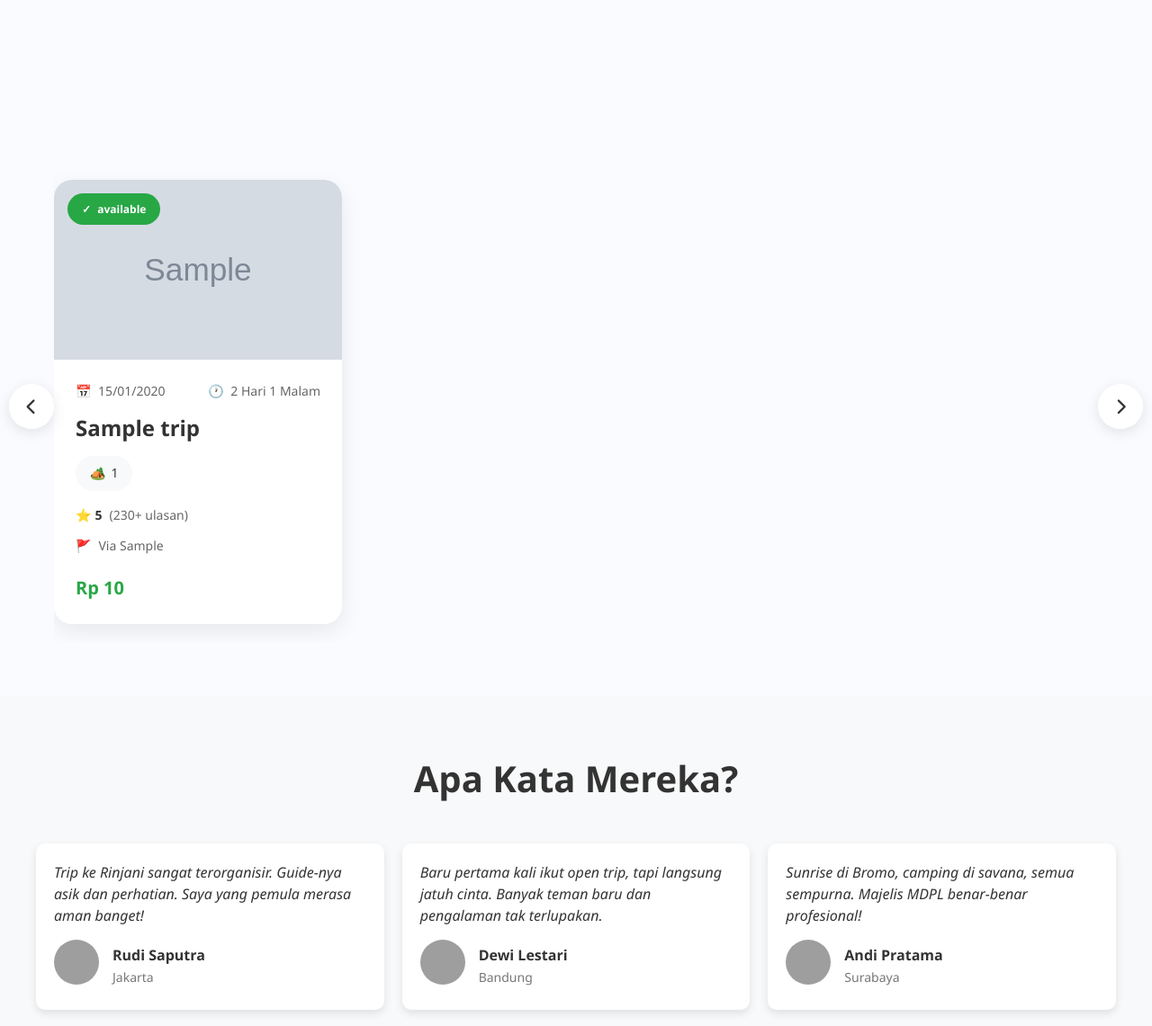
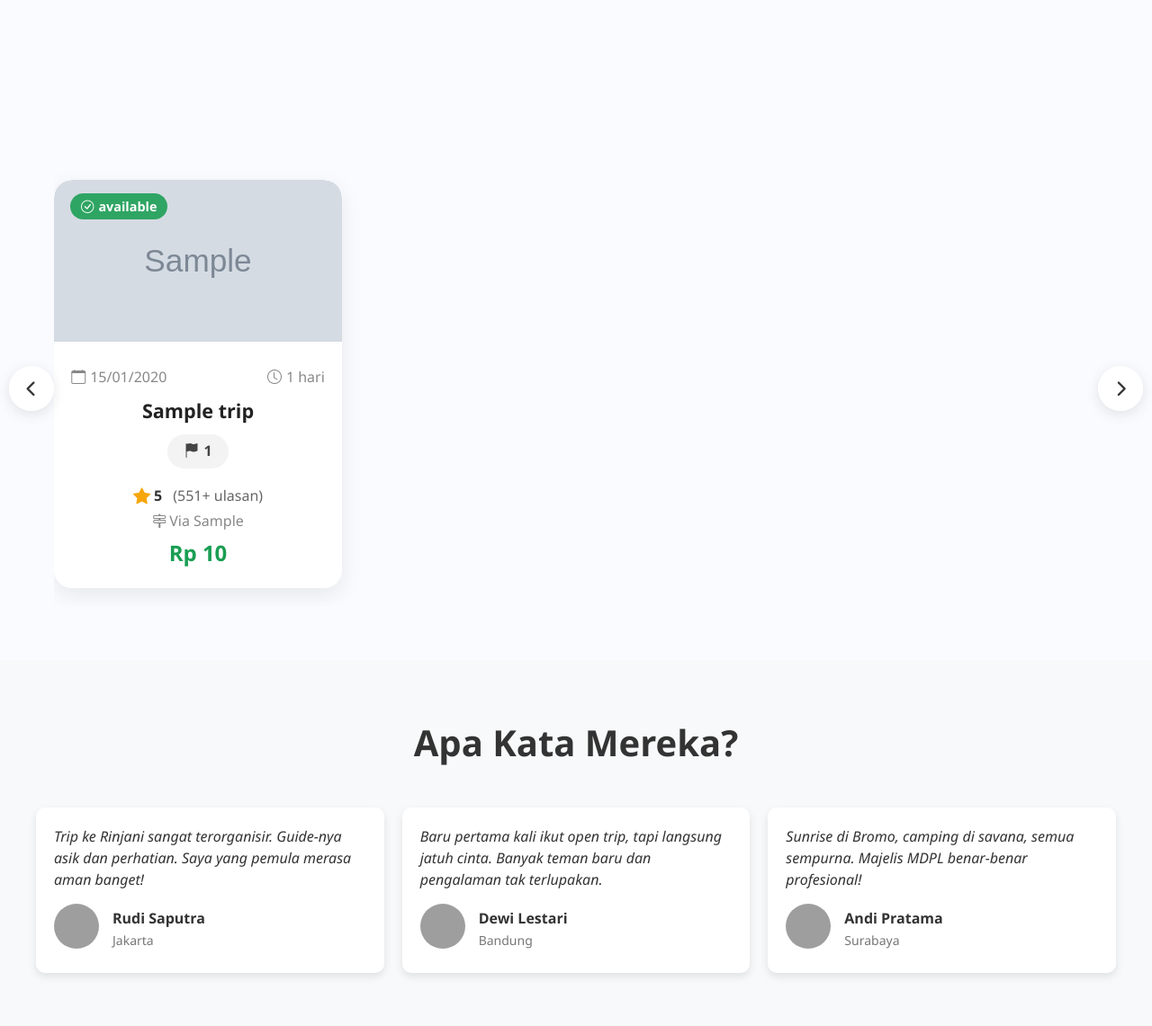
Before and after one commit to PROJEK-SEMESTER-3-KELOMPOK-NGELAWAN/majelismdpl.com, a PHP site: page / in a window 1280 px wide. Shown: the part 1406-2547 px from the top of the page at 90% size. Run offline with PHP 8.4, Linux system fonts and the light colour scheme; tables that the repository leaves empty hold one stand-in row (values such as "Sample post"); grey boxes marked "Sample" are stand-in pictures; some libraries are stand-ins or nearby versions; grey boxes are pictures that could not be loaded.

Commit message:
merubah tampilan trip user

```diff
--- a/css/style.css
+++ b/css/style.css
@@ -532,8 +532,8 @@ body {
   display: none;
 }
 
-/* === DESTINATION CARD === */
 .destination-card {
+  position: relative;
   min-width: 320px;
   max-width: 320px;
   background: #fff;
@@ -551,81 +551,85 @@ body {
 }
 
 .card-image-container {
-  position: relative;
-  height: 200px;
+  width: 100%;
+  text-align: center;
+  border-radius: 20px 20px 0 0;
   overflow: hidden;
 }
-
 .card-image {
   width: 100%;
-  height: 100%;
   object-fit: cover;
-  transition: transform 0.3s ease;
+  height: 180px;
+  border-radius: 20px 20px 0 0;
+}
+
+.status-badge {
+  position: absolute;
+  top: 15px;
+  left: 18px;
+  border-radius: 32px;
+  font-size: 0.90em;
+  font-weight: 650;
+  padding: 3px 12px;
+  display: flex;
+  align-items: center;
+  gap: 5px;
+  z-index: 3;
+}
+.status-badge.available {
+  background: rgba(25, 158, 82, 0.88);
+  color: #fff;
+}
+.status-badge.sold {
+  background: rgba(220, 53, 69, 0.88);
+  color: #fff;
 }
 
 .destination-card:hover .card-image {
   transform: scale(1.05);
 }
 
-.availability-badge {
-  position: absolute;
-  top: 15px;
-  left: 15px;
-  padding: 8px 16px;
-  border-radius: 20px;
-  font-size: 12px;
-  font-weight: 600;
-  text-transform: lowercase;
-  color: white;
-  z-index: 5;
+.card-content {
+  padding: 1.2rem 1.2rem 1.2rem 1.2rem;
+  text-align: center;
 }
 
-.availability-badge.available {
-  background: #28a745;
-}
-
-.availability-badge.sold {
-  background: #dc3545;
-}
-
-.availability-badge::before {
-  content: "✓ ";
-  margin-right: 4px;
-}
-
-.card-content {
-  padding: 24px;
-}
-
-.card-date-duration {
+.card-row-date-duration {
   display: flex;
   justify-content: space-between;
   align-items: center;
-  margin-bottom: 16px;
-  font-size: 14px;
-  color: #666;
+  margin-bottom: 5px;
+  font-size: 1rem;
+  color: #888;
 }
-
-.card-date::before {
-  content: "📅 ";
-  margin-right: 4px;
-}
-
-.card-duration::before {
-  content: "🕐 ";
-  margin-right: 4px;
+.card-date,
+.card-duration {
+  display: flex;
+  align-items: center;
+  gap: 5px;
 }
 
 .card-title {
-  font-size: 24px;
   font-weight: 700;
-  color: #333;
+  color: #222;
+  font-size: 1.35rem;
+  margin: 0.5rem 0;
+}
+.card-type {
   margin-bottom: 16px;
-  line-height: 1.2;
 }
 
-.card-type {
-  margin-bottom: 16px;
+.trip-type-badge {
+  background-color: #f3f3f3 !important;
+  color: #444 !important;
+  font-weight: 600;
+  border-radius: 20px;
+  padding: 6px 18px;
+  font-size: 1rem;
+  display: inline-flex;
+  align-items: center;
+  gap: 6px;
+  margin: 0 auto;
 }
 
 .type-badge {
@@ -640,15 +644,30 @@ body {
 }
 
 .type-badge::before {
-  content: "🏕️ ";
   margin-right: 6px;
 }
 
 .card-rating {
+  font-size: 1rem;
+  color: #444;
   display: flex;
   align-items: center;
-  margin-bottom: 12px;
-  font-size: 14px;
+  justify-content: center;
+  gap: 4px;
+}
+
+.card-rating .text-warning {
+  color: #f6a609;
+  font-size: 1.2rem;
+}
+
+.card-location {
+  font-size: 1rem;
+  color: #888;
+  display: flex;
+  align-items: center;
+  justify-content: center;
+  gap: 3px;
 }
 
 .rating-star {
@@ -665,22 +684,15 @@ body {
   color: #666;
 }
 
-.card-location {
-  display: flex;
-  align-items: center;
-  margin-bottom: 20px;
-  font-size: 14px;
-  color: #666;
-}
-
 .location-icon {
   margin-right: 8px;
 }
 
 .card-price {
-  font-size: 20px;
+  color: #199e52;
   font-weight: 700;
-  color: #28a745;
+  font-size: 1.5rem;
+  margin-top: 0.2rem;
 }
 
 /* === ERROR & LOADING STATES === */
--- a/frontend/trip-user.js
+++ b/frontend/trip-user.js
@@ -67,48 +67,50 @@ document.addEventListener("DOMContentLoaded", function () {
         console.log("Final image path:", imagePath);
 
 card.innerHTML = `
+  <div class="card-custom">
+    <span class="status-badge ${trip.status === "sold" ? "sold" : "available"}">
+      ${
+        trip.status === "sold"
+          ? '<i class="bi bi-x-circle"></i> Sold'
+          : '<i class="bi bi-check-circle"></i> available'
+      }
+    </span>
     <div class="card-image-container">
-            <span class="availability-badge ${
-              trip.status === "sold" ? "sold" : "available"
-            }">
-              ${trip.status === "sold" ? "sold" : "available"}
-            </span>
-            <img src="${imagePath}"
-                 alt="${trip.nama_gunung}"
-                 class="card-image"
-                 onload="console.log('✅ Image loaded:', '${imagePath}')"
-                 onerror="console.error('❌ Image failed:', '${imagePath}'); this.style.backgroundColor='#f0f0f0'; this.style.display='flex'; this.style.alignItems='center'; this.style.justifyContent='center'; this.innerHTML='🏔️'; this.style.fontSize='48px'; this.style.color='#ccc';">
+      <img src="${imagePath}" alt="${trip.nama_gunung}" class="card-image">
     </div>
     <div class="card-content">
-            <div class="card-date-duration">
-              <span class="card-date">${formattedDate}</span>
-              <span class="card-duration">${
-                trip.jenis_trip === "camp"
-                  ? trip.durasi || "2 Hari 1 Malam"
-                  : "2 Hari 1 Malam"
-              }</span>
+      <div class="card-row-date-duration">
+        <span class="card-date">
+          <i class="bi bi-calendar"></i> ${formattedDate}
+        </span>
+        <span class="card-duration">
+          <i class="bi bi-clock"></i> ${
+            trip.jenis_trip === "camp" ? trip.durasi || "1 hari" : "1 hari"
+          }
+        </span>
       </div>
       <h3 class="card-title">${trip.nama_gunung}</h3>
-            <div class="card-type">
-              <span class="type-badge">${trip.jenis_trip}</span>
+      <div class="card-type mb-2">
+        <span class="badge trip-type-badge bg-light text-dark">
+          <i class="bi bi-flag-fill"></i>
+          ${trip.jenis_trip.charAt(0).toUpperCase() + trip.jenis_trip.slice(1)}
+        </span>
       </div>
-            <div class="card-rating">
-              <span class="rating-star">⭐</span>
+      <div class="card-rating mb-2">
+        <i class="bi bi-star-fill text-warning"></i>
         <span class="rating-number">5</span>
-              <span class="rating-reviews">(${
-                Math.floor(Math.random() * 200) + 228
-              }+ ulasan)</span>
+        <span class="rating-reviews">(${Math.floor(Math.random() * 200) + 549}+ ulasan)</span>
       </div>
-            <div class="card-location">
-              <span class="location-icon">🚩</span>
+      <div class="card-location mb-2">
+        <i class="bi bi-signpost-2"></i>
         <span>Via ${trip.via_gunung || "paltuding"}</span>
       </div>
-            <div class="card-price">
+      <div class="card-price text-success fw-bold fs-4">
         Rp ${formattedPrice}
       </div>
     </div>
+  </div>
 `;
-
         carousel.appendChild(card);
       });
 
--- a/index.php
+++ b/index.php
@@ -9,6 +9,7 @@
   <!-- CSS utama -->
   <link rel="stylesheet" href="css/style.css" />
   <link href="https://fonts.googleapis.com/css2?family=Poppins:wght@400;600&display=swap" rel="stylesheet" />
+  <link href="https://cdn.jsdelivr.net/npm/bootstrap-icons@1.10.5/font/bootstrap-icons.css" rel="stylesheet" />
   <link rel="stylesheet" href="https://cdnjs.cloudflare.com/ajax/libs/font-awesome/6.4.0/css/all.min.css" />
 
   <style>
```
Lines whose indentation alone changed are shown as unchanged.
